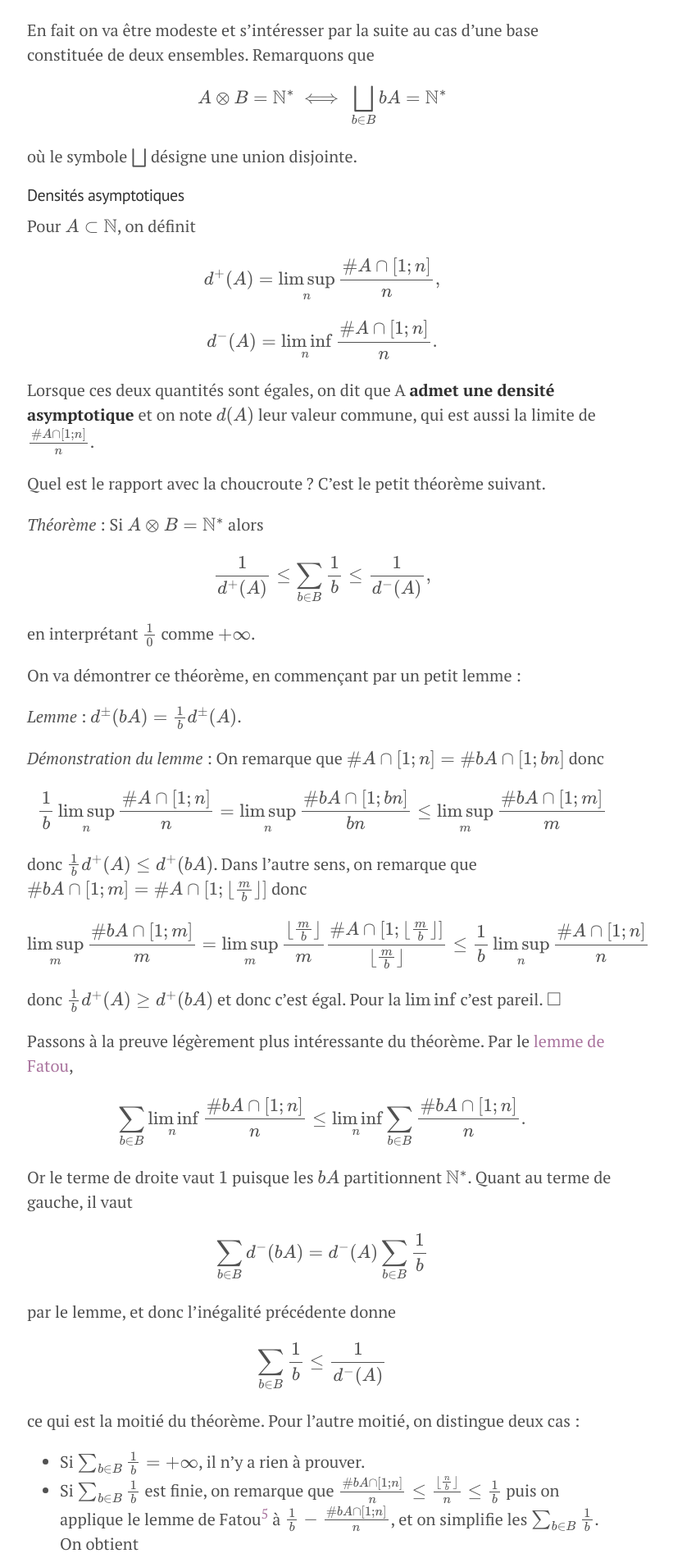
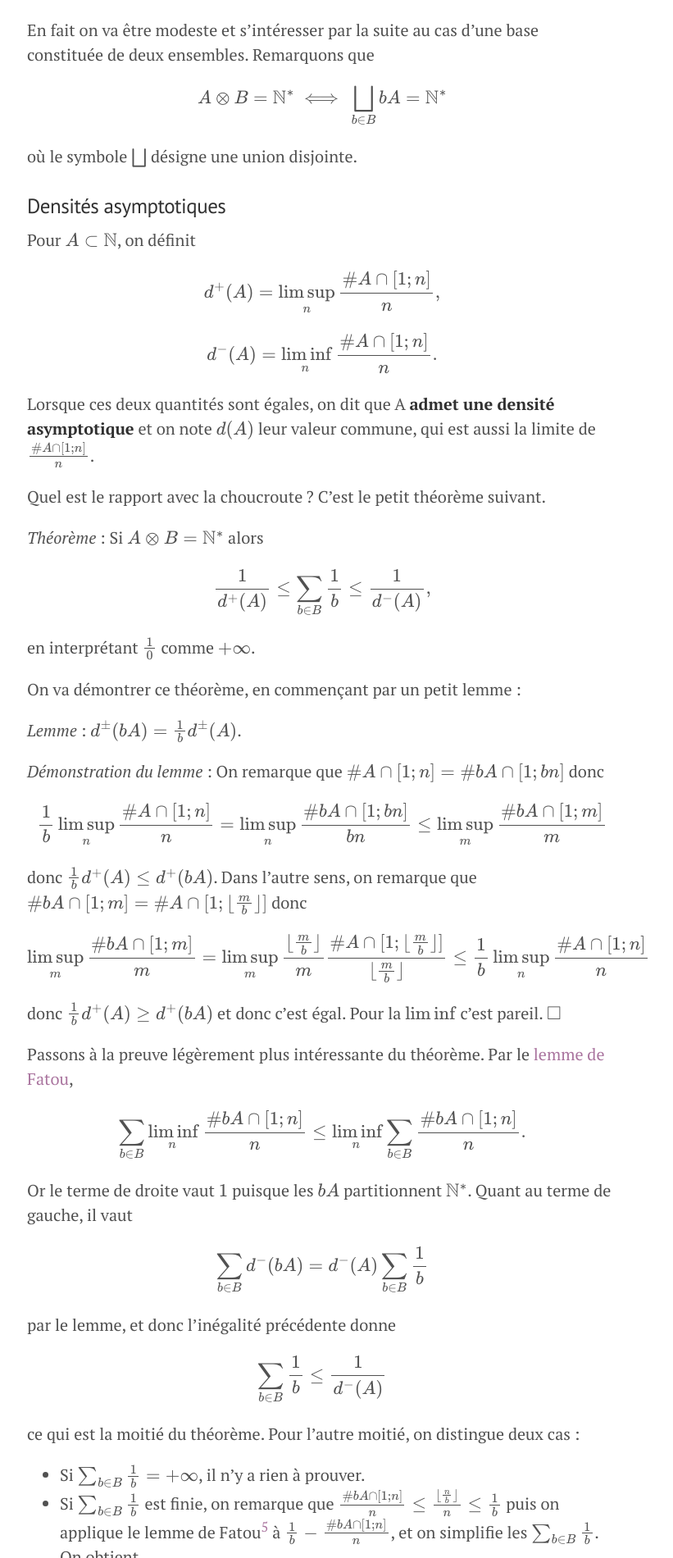
Before and after one commit to electronicdigeratorscience2000plus/electronicdigeratorscience2000plus.github.io, a Jekyll site: the page built from _posts/2014-12-29-systeme-metrique-anglais.md, in a window 1280 px wide. Shown: the part 3450-5350 px from the top of the page at 82% size, without its empty margins (247-1068 px from the left). Built offline with Jekyll 4.4.1, drawn with Linux system fonts in a browser that asks for light colours; formulas are drawn with MathJax 3; a script that is not in the unit is left out.

Commit message:
h4 -> h3 dans l'article d'oudi

```diff
--- a/_posts/2014-12-29-systeme-metrique-anglais.md
+++ b/_posts/2014-12-29-systeme-metrique-anglais.md
@@ -129,7 +129,7 @@ $$A \otimes B = \mathbb{N}^* \ \Longleftrightarrow \ \bigsqcup_{b\in B} bA = \ma
 
 où le symbole $$\bigsqcup$$ désigne une union disjointe.
 
-####Densités asymptotiques
+###Densités asymptotiques
 
 Pour $$A \subset \mathbb{N}$$, on définit
 
@@ -198,7 +198,7 @@ asymptotique alors
 
 $$\frac{1}{d(A)} = \sum_{b \in B} \frac1b .$$
 
-#####Quelques exemples d'utilisation
+####Quelques exemples d'utilisation
 
 - Soit $$r\in \mathbb{N}^*$$, on pose
    $$A = \{n \in \mathbb{N}^* \ \mathrm{t.q. } \ r \ \mathrm{ne \ divise \ pas} \ n\}$$
@@ -219,7 +219,7 @@ $$\frac{1}{d(A)} = \sum_{b \in B} \frac1b .$$
 - Dans la même veine, je ne sais pas grand chose de $$\zeta(3)$$, mais je suis
    convaincu que c'est l'inverse de la densité des nombres *cubefree* !
 
-####Vers une classification
+###Vers une classification
 
 De même que N.G. de Bruijn a classifié toutes les bases additives de
 $$\mathbb{N}$$, peut-on classifier toutes les bases multiplicatives de
```
